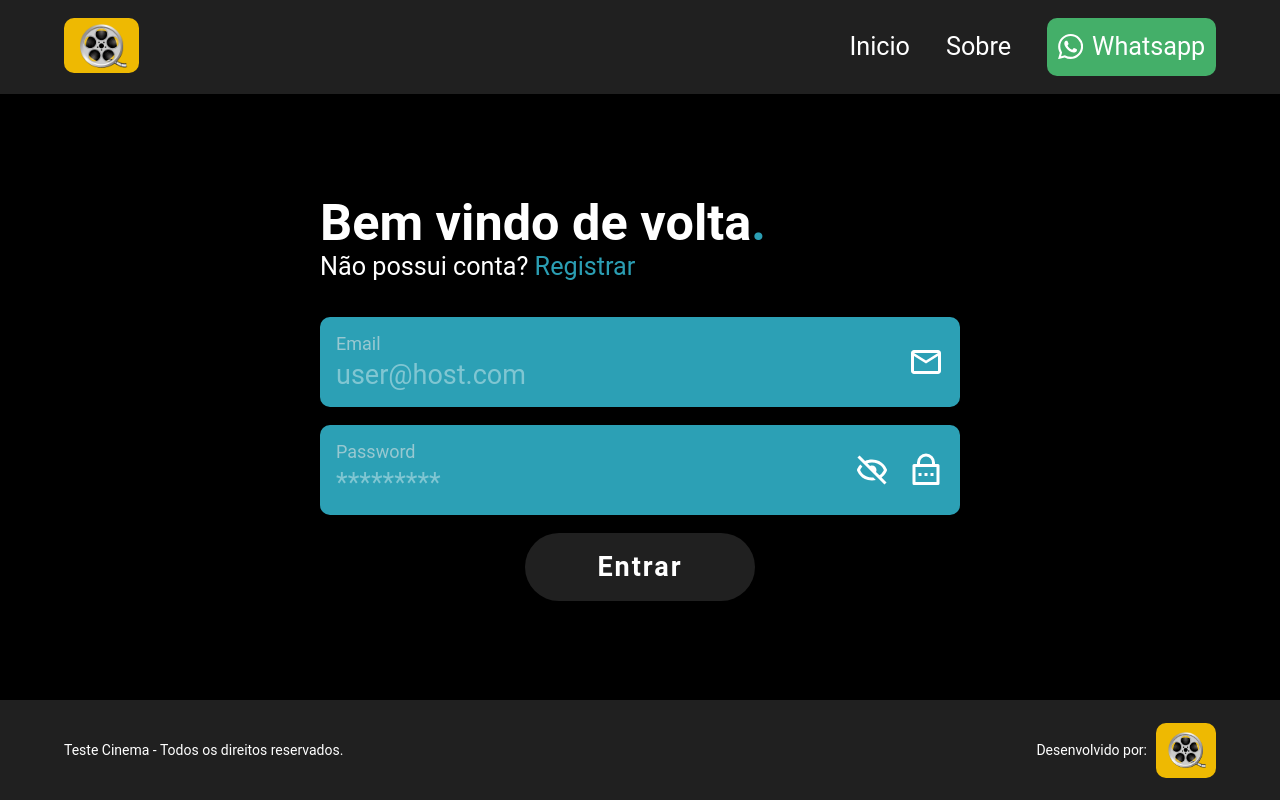
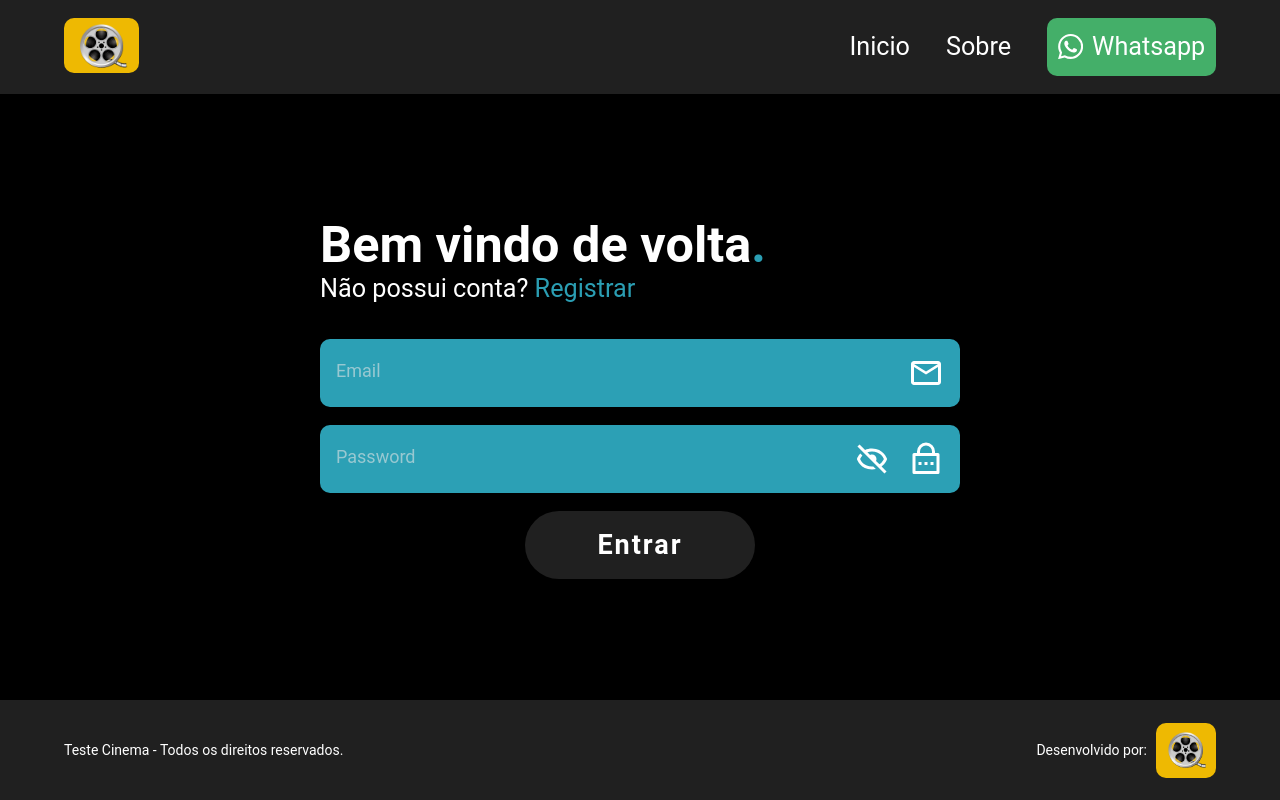
Before and after one commit to MarioDoncel/Teste-Cintra-React, a React (Create React App) app: page /signin in a window 1280 px wide. Built offline with nearby package versions, Linux system fonts and the light colour scheme.

Commit message:
requirements update

```diff
--- a/src/components/SignComponents/Input/styles.ts
+++ b/src/components/SignComponents/Input/styles.ts
@@ -9,14 +9,17 @@ export const InputContainer = styled.div`
   align-items: center;
   justify-content: space-between;
   transition: 400ms ease-in-out;
-  :focus-within{
+  :focus-within, :focus{
     background: #75949A;
     box-shadow: inset 0px 0px 0px 2px ${({theme})=>theme.color.yellow};
-
+    .field input{
+      height: 100% !important;
+    }
   }
   .field{
     display: flex;
     flex-direction: column;
+    transition: 400ms ease-in-out;
     label{
       font-size: 1rem;
       color: #e5e5e595;
@@ -28,6 +31,10 @@ export const InputContainer = styled.div`
       background: transparent;
       font-size: 1.5rem;
       color: #fff;
+      transition: 400ms ease-in-out;
+      :placeholder-shown{
+        height: 0;
+      }
       ::placeholder{
         color: rgba(255,255,255,0.4);
       }
```
Also changed, not shown: 1 other file (tests, documents, lock files or other folders).
